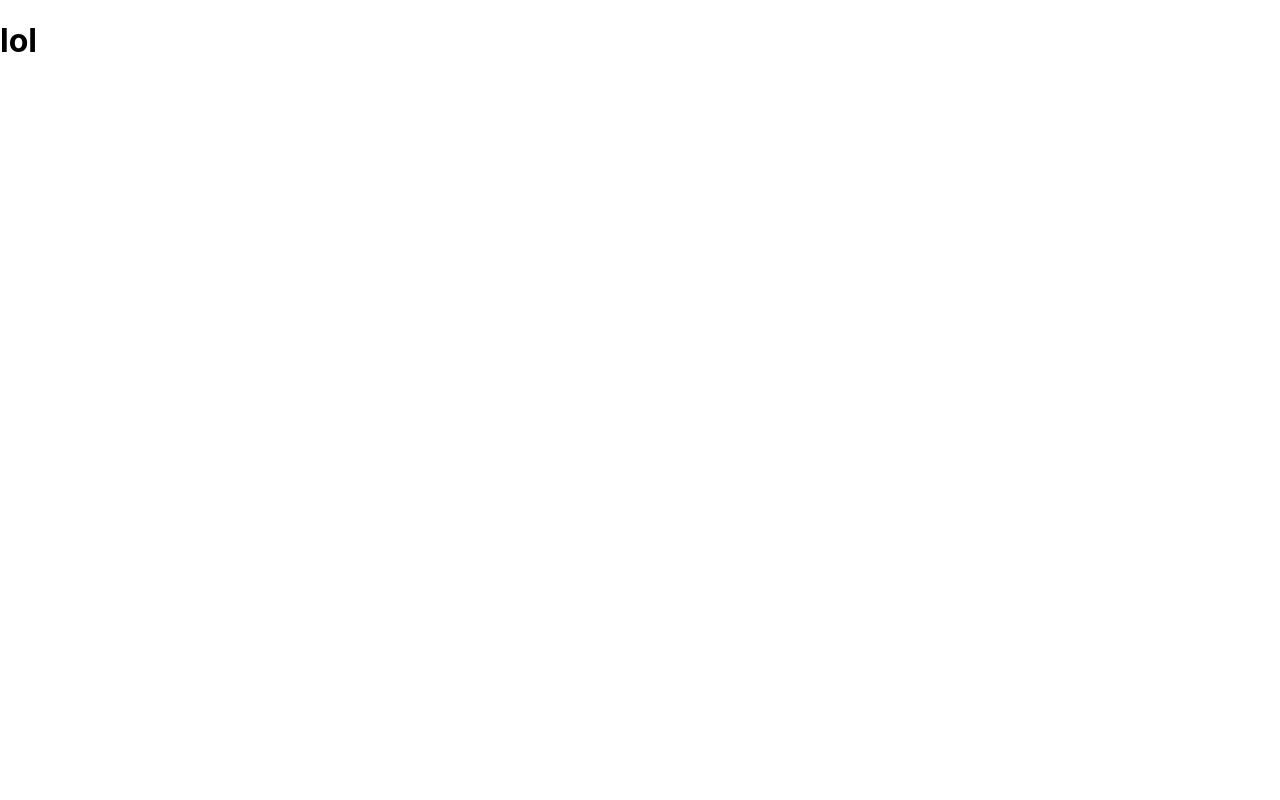
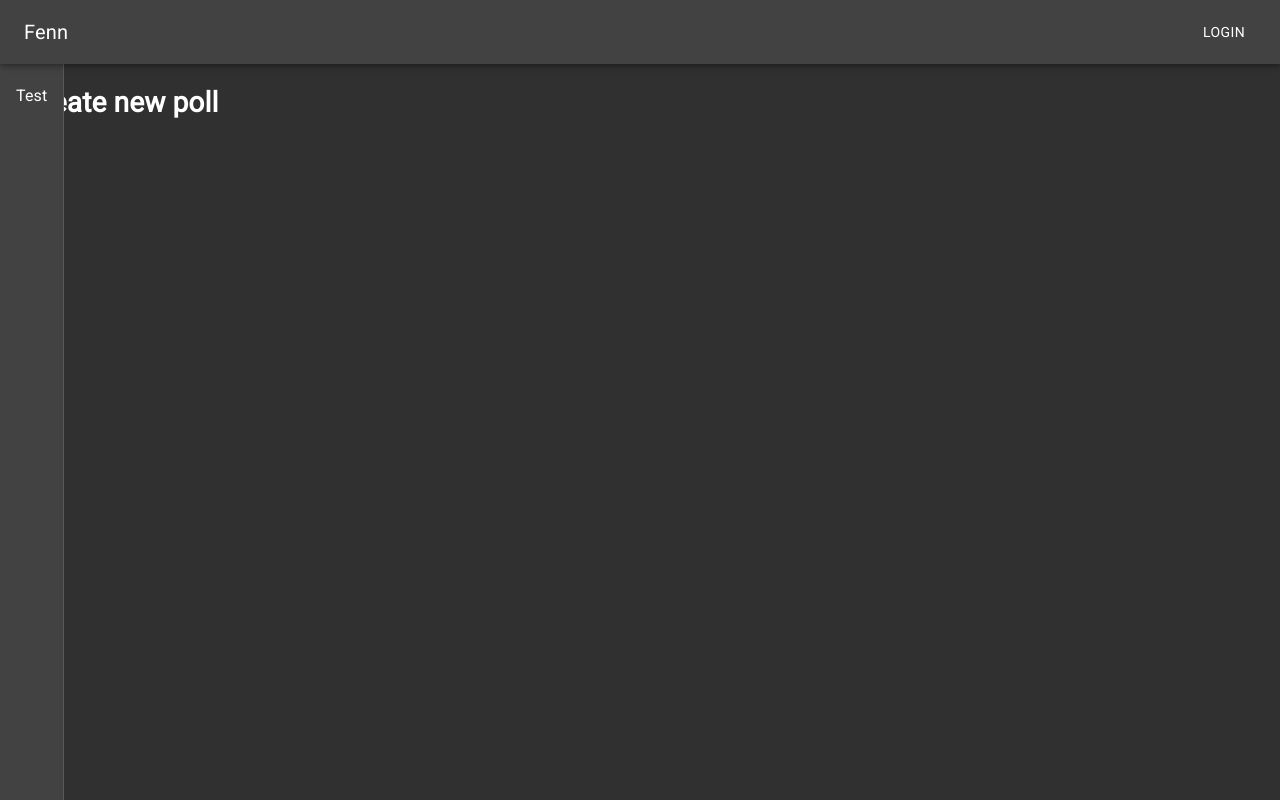
Before and after one commit to ilmannafian04/fenn, a React (Vite) app in the folder fenn-fe/: page / in a window 1280 px wide. Built offline with nearby package versions, Linux system fonts and the light colour scheme.

Commit message:
add basic layout

```diff
--- a/fenn-fe/index.html
+++ b/fenn-fe/index.html
@@ -2,9 +2,9 @@
 <html lang="en">
   <head>
     <meta charset="UTF-8" />
-    <meta name="viewport" content="width=device-width, initial-scale=1.0" />
+    <meta name="viewport" content="width=device-width, initial-scale=1.0, minimum-scale=1" />
     <link rel="icon" href="/favicon.ico" type="image/x-icon" />
-    <title>Vite App</title>
+    <title>Fenn</title>
   </head>
   <body>
     <div id="root"></div>
--- a/fenn-fe/package.json
+++ b/fenn-fe/package.json
@@ -8,6 +8,7 @@
   },
   "dependencies": {
     "@material-ui/core": "^4.11.3",
+    "@material-ui/icons": "^4.11.2",
     "fontsource-roboto": "^4.0.0",
     "react": "^17.0.0",
     "react-dom": "^17.0.0"
--- a/fenn-fe/src/App.tsx
+++ /dev/null
@@ -1,7 +0,0 @@
-import React from 'react'
-
-const App = () => {
-    return <h1>lol</h1>
-}
-
-export default App
--- /dev/null
+++ b/fenn-fe/src/components/App.tsx
@@ -0,0 +1,21 @@
+import { Container, Toolbar } from '@material-ui/core';
+import React from 'react';
+
+import Home from './Home';
+import NavBar from './NavBar';
+import NavDrawer from './NavDrawer';
+
+const App = () => {
+  return (
+    <>
+      <NavBar />
+      <NavDrawer />
+      <Container>
+        <Toolbar />
+        <Home />
+      </Container>
+    </>
+  );
+};
+
+export default App;
--- /dev/null
+++ b/fenn-fe/src/components/Home.tsx
@@ -0,0 +1,11 @@
+import React from 'react';
+
+const Home = () => {
+  return (
+    <>
+      <h1>Create new poll</h1>
+    </>
+  );
+};
+
+export default Home;
--- /dev/null
+++ b/fenn-fe/src/components/NavBar.tsx
@@ -0,0 +1,23 @@
+import React from 'react';
+import { AppBar, Box, Button, createStyles, makeStyles, Theme, Toolbar, Typography } from '@material-ui/core';
+
+const useStyles = makeStyles((theme: Theme) =>
+  createStyles({
+    navbarPosition: { zIndex: theme.zIndex.drawer + 1 },
+  })
+);
+
+const NavBar = () => {
+  const classes = useStyles();
+  return (
+    <AppBar position="fixed" color="inherit" className={classes.navbarPosition}>
+      <Toolbar>
+        <Typography variant="h6">Fenn</Typography>
+        <Box flexGrow={1} />
+        <Button color="inherit">Login</Button>
+      </Toolbar>
+    </AppBar>
+  );
+};
+
+export default NavBar;
--- /dev/null
+++ b/fenn-fe/src/components/NavDrawer.tsx
@@ -0,0 +1,17 @@
+import React from 'react';
+import { Drawer, List, ListItem, ListItemText, Toolbar } from '@material-ui/core';
+
+const NavDrawer = () => {
+  return (
+    <Drawer variant="permanent">
+      <Toolbar />
+      <List>
+        <ListItem button>
+          <ListItemText>Test</ListItemText>
+        </ListItem>
+      </List>
+    </Drawer>
+  );
+};
+
+export default NavDrawer;
--- a/fenn-fe/src/main.tsx
+++ b/fenn-fe/src/main.tsx
@@ -1,11 +1,23 @@
-import React from 'react'
-import ReactDOM from 'react-dom'
-import './index.css'
-import App from './App'
+import { createMuiTheme, CssBaseline, MuiThemeProvider } from '@material-ui/core';
+import React from 'react';
+import ReactDOM from 'react-dom';
+import 'fontsource-roboto';
+
+import App from './components/App';
+import './index.css';
+
+const theme = createMuiTheme({
+  palette: {
+    type: 'dark',
+  },
+});
 
 ReactDOM.render(
   <React.StrictMode>
-    <App />
+    <MuiThemeProvider theme={theme}>
+      <CssBaseline />
+      <App />
+    </MuiThemeProvider>
   </React.StrictMode>,
   document.getElementById('root')
-)
+);
```
Also changed, not shown: 1 other file (tests, documents, lock files or other folders).
